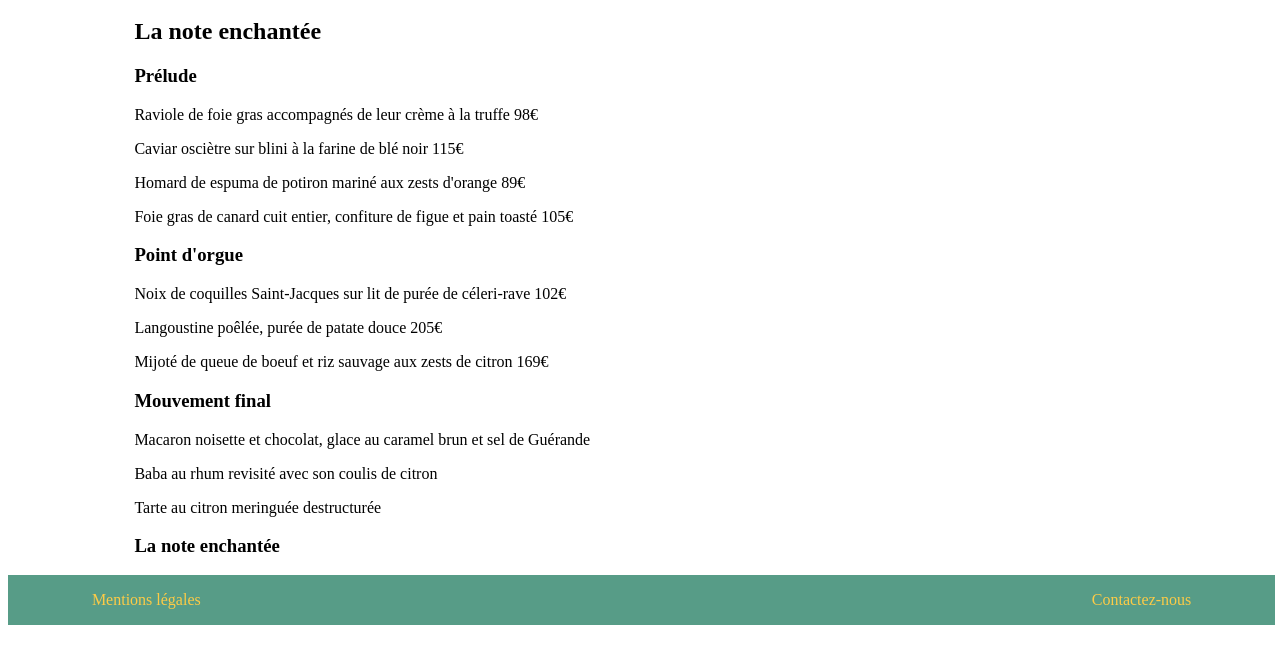
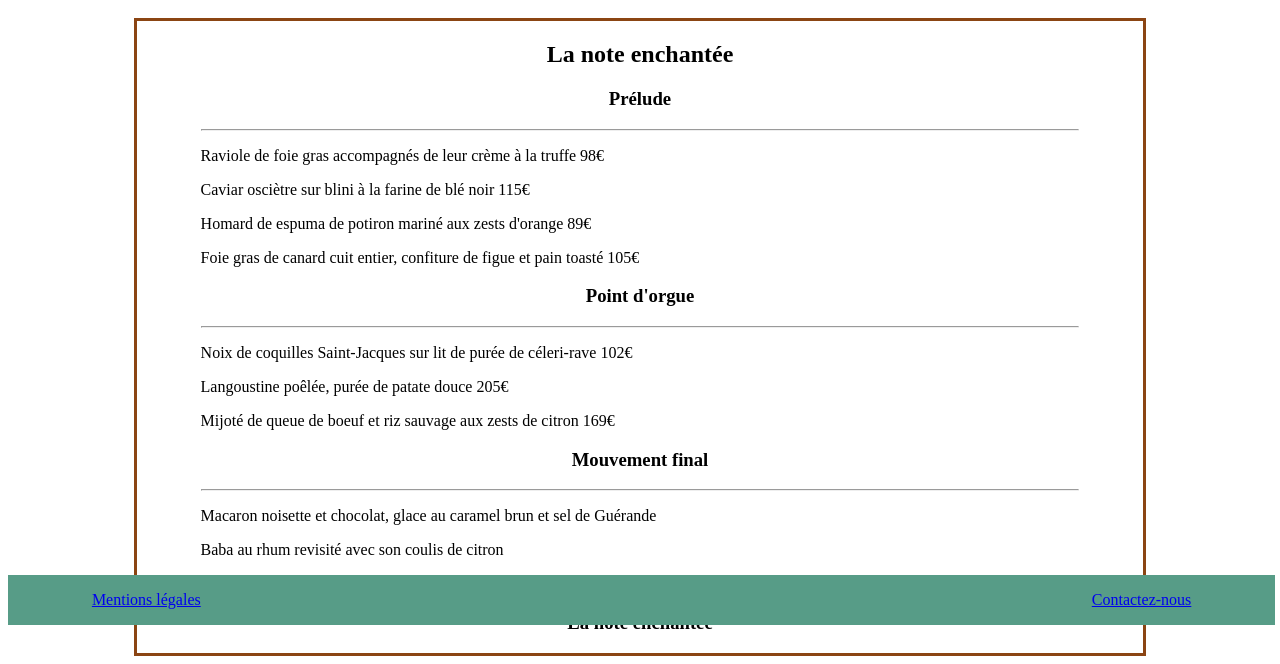
Before and after one commit to Zharakai/projet_3, a plain HTML site: page page1.html in a window 1280 px wide. Shown: the part 175-839 px from the top of the page. Before the commit the page ends 800 px from the top, so only its background shows below. Drawn offline with Linux system fonts and the light colour scheme.

Commit message:
ajout page mentions légales + footer modifié sur toutes les pages

```diff
--- a/page1.html
+++ b/page1.html
@@ -16,18 +16,22 @@
             <h2>La note enchantée</h2>
 
             <h3>Prélude</h3>
+            <hr>
+
             <p>Raviole de foie gras accompagnés de leur crème à la truffe 98€</p>
             <p>Caviar osciètre sur blini à la farine de blé noir 115€</p>
             <p>Homard de espuma de potiron mariné aux zests d'orange 89€</p>
             <p>Foie gras de canard cuit entier, confiture de figue et pain toasté 105€</p>
 
             <h3>Point d'orgue</h3>
+            <hr>
 
             <p>Noix de coquilles Saint-Jacques sur lit de purée de céleri-rave 102€</p>
             <p>Langoustine poêlée, purée de patate douce 205€</p>
             <p>Mijoté de queue de boeuf et riz sauvage aux zests de citron 169€</p>
 
             <h3>Mouvement final</h3>
+            <hr>
 
             <p>Macaron noisette et chocolat, glace au caramel brun et sel de Guérande</p>
             <p>Baba au rhum revisité avec son coulis de citron</p>
@@ -38,7 +42,10 @@
 
 
     <footer>
-            <p><span class="left">Mentions légales</span> <span class="right">Contactez-nous</span></p>
+        <p>
+            <a href="mentions.html" target="_blank"><span class="left">Mentions légales</span></a>
+            <a href="mailto:yannis.almanric@gmail.com"><span class="right">Contactez-nous</span></a>
+        </p>
     </footer>
 </body>
 </html>
--- a/style.css
+++ b/style.css
@@ -78,8 +78,15 @@ h1 {
     text-align: center;
 }
 
+article h2, h3 {
+    text-align: center;
+}
+
 article {
+    border: saddlebrown solid 3px;
     text-align: justify;
+    padding-left: 5%;
+    padding-right: 5%;
     margin-left: 10%;
     margin-right: 10%;
 
```
Also changed, not shown: index.html (+4 -1 lines), mentions.html (added, +21 -0 lines), page2.html (+7 -1 lines), page3.html (+7 -1 lines), page4.html (+7 -1 lines).
